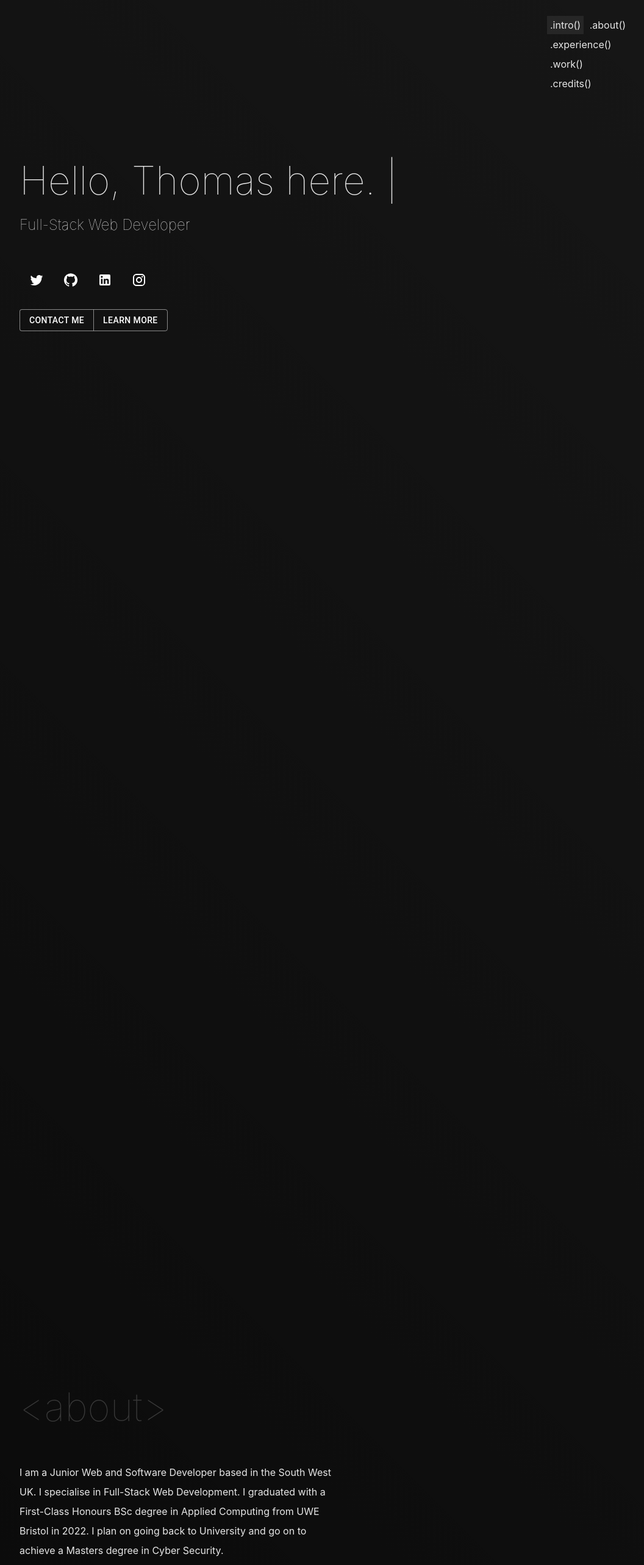
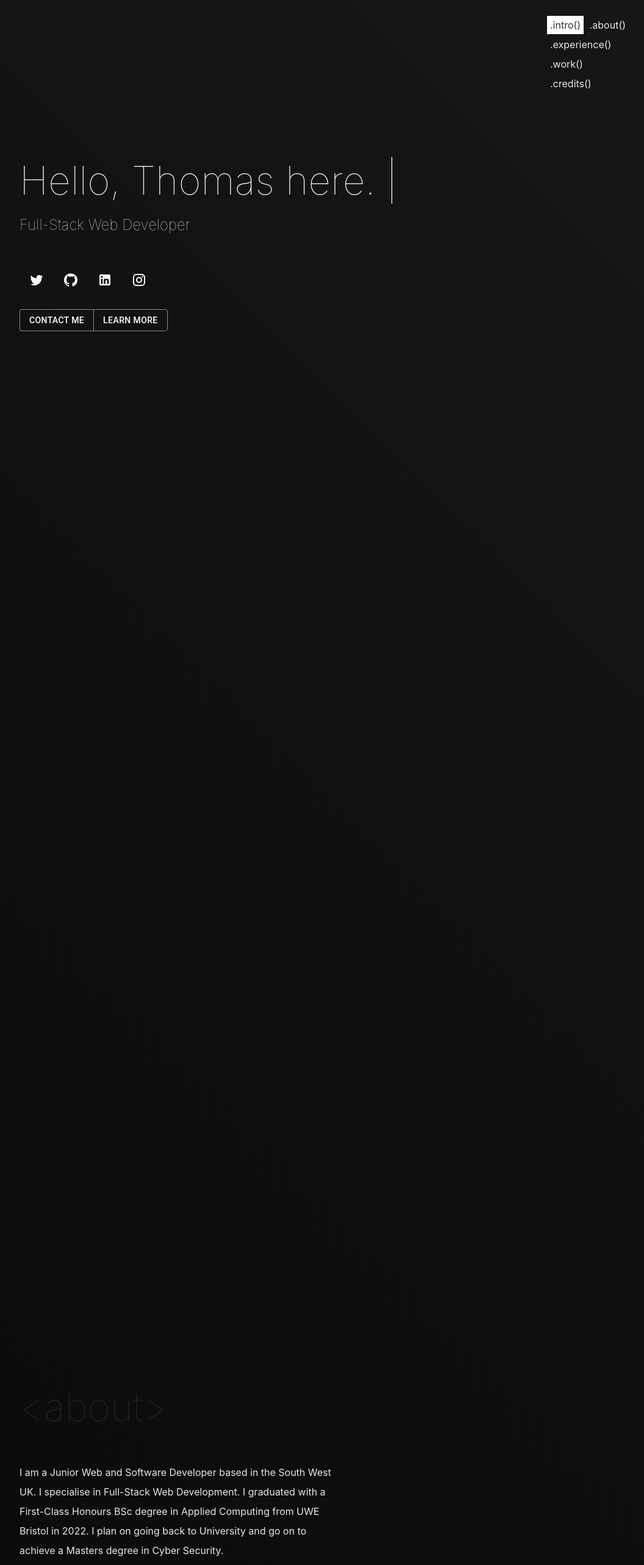
Before and after one commit to barksploit/portfolio-react, a React (Create React App) app: page / in a window 1280 px wide. Shown: the top 2566 px of the page at 61% size, without its empty margins (208-1264 px from the left). Built offline with nearby package versions, Linux system fonts and the light colour scheme; no server answers.

Commit message:
Updated section title and subtitle styling and stylesheet structure, and changed header navigation active effect

```diff
--- a/src/App.scss
+++ b/src/App.scss
@@ -14,6 +14,18 @@ body {
 
 h1 {
     font-size: 4rem;
+}
+
+.section-header-font-size {
+    font-size: 4rem;
+}
+
+.section-header-lighter {
+    font-weight: lighter;
+}
+
+.section-header-translucent {
+    opacity: 0.1;
 }
 
 a {
--- a/src/components/about.js
+++ b/src/components/about.js
@@ -63,7 +63,7 @@ export default function About() {
         <section id="about">
             <div className="about-content-wrapper">
                 <FadeInSection>
-                    <h1>&lt;about&gt;</h1>
+                    <h2 className='section-header-lighter section-header-translucent section-header-font-size'>&lt;about&gt;</h2>
 
                     <p style={{ lineHeight: "2em" }}>I am a Junior Web and Software Developer based in the South West UK. I specialise in Full-Stack Web Development. I graduated with a First-Class Honours BSc degree in Applied Computing from UWE Bristol in 2022. I plan on going back to University and go on to achieve a Masters degree in Cyber Security.</p>
 
--- a/src/components/credits.js
+++ b/src/components/credits.js
@@ -7,7 +7,7 @@ export default function Credits() {
         <section id="credits">
             <div className="credits-content-wrapper">
                 <FadeInSection>
-                    <h1>&lt;credits&gt;</h1>
+                    <h2 className='section-header-lighter section-header-translucent section-header-font-size'>&lt;credits&gt;</h2>
 
                     <div class="credits-comment">
 
--- a/src/components/intro.js
+++ b/src/components/intro.js
@@ -54,7 +54,7 @@ export default function Intro() {
         <div id="intro-wrapper">
             <section id="intro" ref={introRef}>
                 <div className="intro-content-wrapper">
-                    <h1 className="intro-header"><Typist avgTypingDelay={120}>grfn.sh<Typist.Backspace count={7} delay={200} />Hello, Thomas here. </Typist></h1>
+                    <h1 className='intro-header section-header-lighter'><Typist avgTypingDelay={120}>grfn.sh<Typist.Backspace count={7} delay={200} />Hello, Thomas here. </Typist></h1>
                     <FadeInSection>
                         <h2 className="intro-subtitle">Full-Stack Web Developer</h2>
                         <div className="intro-social-media-links">
--- a/src/components/work.js
+++ b/src/components/work.js
@@ -86,7 +86,7 @@ export default function Intro() {
 
             <FadeInSection>
 
-                <h1>&lt;work&gt;</h1>
+                <h2 className='section-header-lighter section-header-translucent section-header-font-size'>&lt;work&gt;</h2>
                 <div className="works-container">
                     {outputWorks(works[0])}
                 </div>
--- a/src/styles/about.scss
+++ b/src/styles/about.scss
@@ -6,11 +6,6 @@
     grid-template-columns: repeat(2, 1fr);
     margin: 500px 0 500px 15rem;
     align-items: center;
-
-    h1 {
-        font-weight: lighter;
-        opacity: 0.2;
-    }
 
     .about-content-wrapper {
         grid-column: 1 / 1;
--- a/src/styles/credits.scss
+++ b/src/styles/credits.scss
@@ -6,11 +6,6 @@
     grid-template-columns: repeat(2, 1fr);
     margin: 500px 0 500px 15rem;
     align-items: center;
-
-    h1 {
-        font-weight: lighter;
-        opacity: 0.2;
-    }
 
     .credits-content-wrapper {
         grid-column: 1 / 1;
--- a/src/styles/header-navigation.scss
+++ b/src/styles/header-navigation.scss
@@ -5,7 +5,8 @@
     padding: 25px 25px 0 0;
 
     .active {
-        background-color: rgb(38 38 38);
+        background-color: rgb(255, 255, 255);
+        color:#333;
     }
 
     ul {
--- a/src/styles/intro.scss
+++ b/src/styles/intro.scss
@@ -8,12 +8,12 @@
     align-items: center;
 
     .intro-header {
-        font-weight: lighter;
         margin: 0;
     }
 
     .intro-subtitle {
         margin-bottom: 0;
+
     }
 
     h1, h2, p {
--- a/src/styles/work.scss
+++ b/src/styles/work.scss
@@ -3,11 +3,6 @@
     margin: 500px 15rem;
     align-items: center;
     display: grid;
-
-    h1 {
-        font-weight: lighter;
-        opacity: 0.2;
-    }
 
     .load-more-container {
         display: flex;
```
